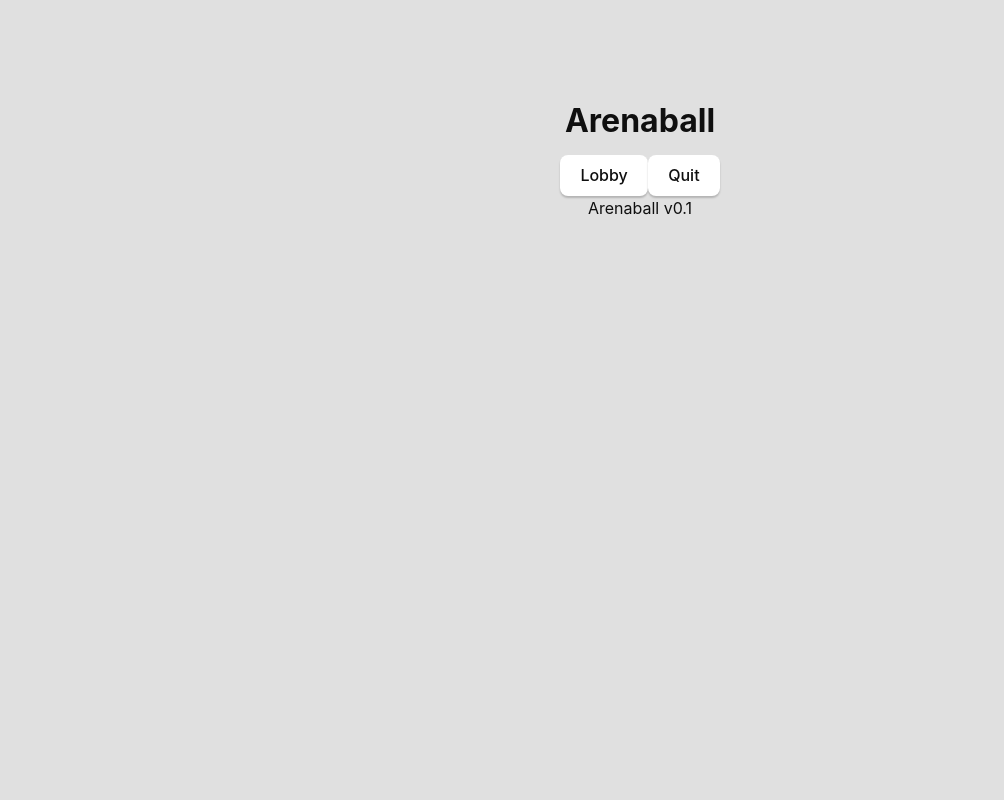
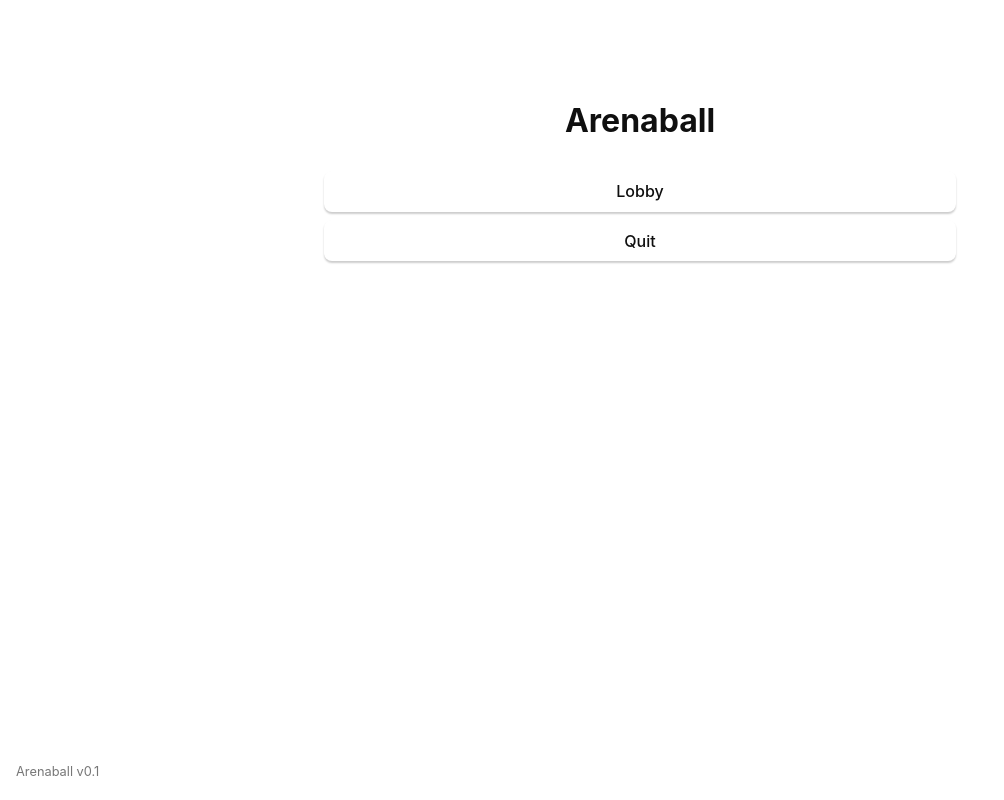
Before and after one commit to RubberDuckHero/MosaicOperations, a React (Vite) app: page / in a window 1280 px wide. Shown: the whole page, without its empty margins (0-1004 px from the left). Built offline with nearby package versions, Linux system fonts and the light colour scheme.

Commit message:
Move custom styles into App.css and remove custom.css import

```diff
--- a/src/App.css
+++ b/src/App.css
@@ -12,13 +12,34 @@
   font-weight: 400;
 
   color: #0f0f0f;
-  background-color: #e0e0e0;
 
-  font-synthesis: none;
-  text-rendering: optimizeLegibility;
-  -webkit-font-smoothing: antialiased;
-  -moz-osx-font-smoothing: grayscale;
-  -webkit-text-size-adjust: 100%;
+/* Custom styles */
+.menu.vertical {
+  display: flex;
+  flex-direction: column;
+  align-items: center;
+  gap: 1rem;
+}
+
+.btn-group {
+  display: flex;
+  flex-direction: column;
+  gap: 0.5rem;
+  width: 50%;
+  margin: 0 auto;
+}
+
+.btn-group .btn {
+  width: 100%;
+}
+
+.footer {
+  position: fixed;
+  bottom: 1rem;
+  left: 1rem;
+  font-size: 0.8rem;
+  color: #777;
+  pointer-events: none;
 }
 
 .container {
```
